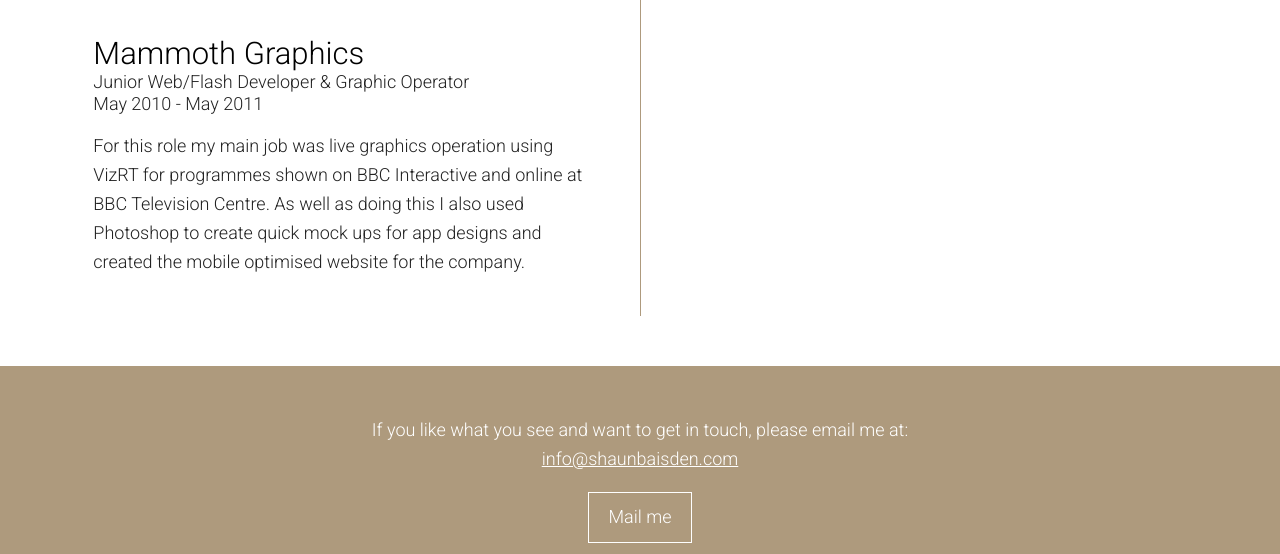
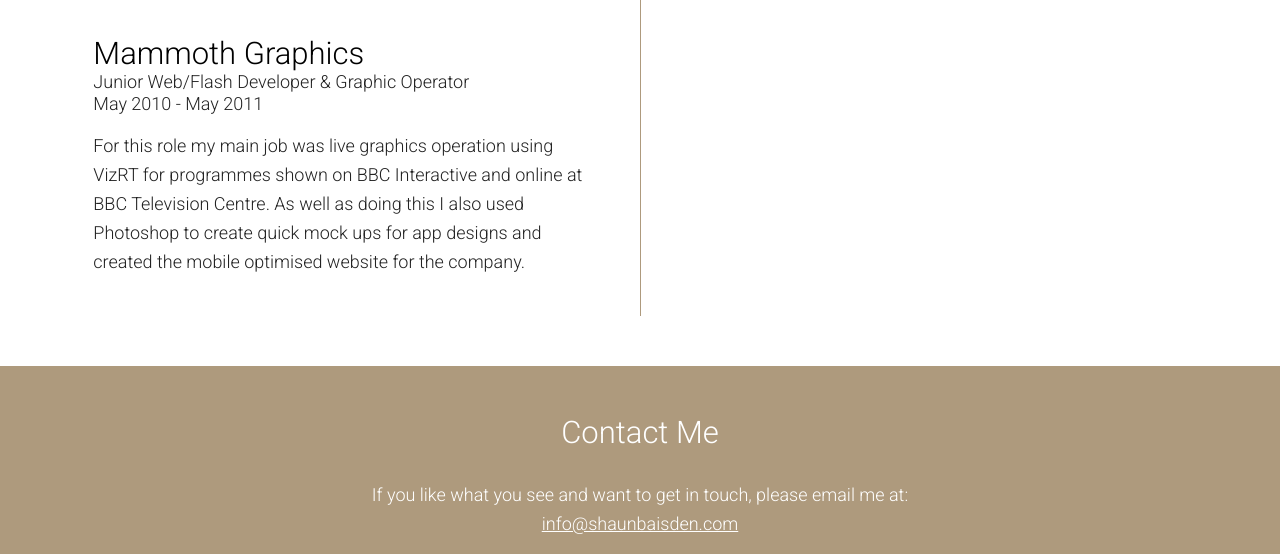
Before and after one commit to sbaisden/portfolio, a plain HTML site: page about-me/index.html in a window 1280 px wide. Shown: the part 1540-2094 px from the top of the page. Drawn offline with nearby package versions, Linux system fonts and the light colour scheme.

Commit message:
Update contact section at the bottom
Added a title and made the button bigger

```diff
--- a/about-me/index.html
+++ b/about-me/index.html
@@ -116,8 +116,9 @@
             <section id="contact">
                 <div class="row">
                     <div class="large-6 large-centered small-12 column">
+                        <h3>Contact Me</h3>
                         <p>If you like what you see and want to get in touch, please email me at: <br /><a href="mailto:info@shaunbaisden.com">info@shaunbaisden.com</a></p>
-                        <a href="mailto:info@shaunbaisden.com" class="more-block hover-white">Mail me</a>
+                        <a href="mailto:info@shaunbaisden.com" class="more-block extend-button hover-white">Mail me</a>
                     </div>
                 </div>
             </section>
--- a/sass/layouts/_contact.sass
+++ b/sass/layouts/_contact.sass
@@ -9,6 +9,8 @@
 	padding: 50px 0
 	position: relative
 	z-index: 2
+	h3
+		color: $light-text-color
 	p
 		margin-top: 0
 	a
```
Also changed, not shown: index.html (+2 -1 lines), projects/index.html (+2 -1 lines), css/styles.css.
